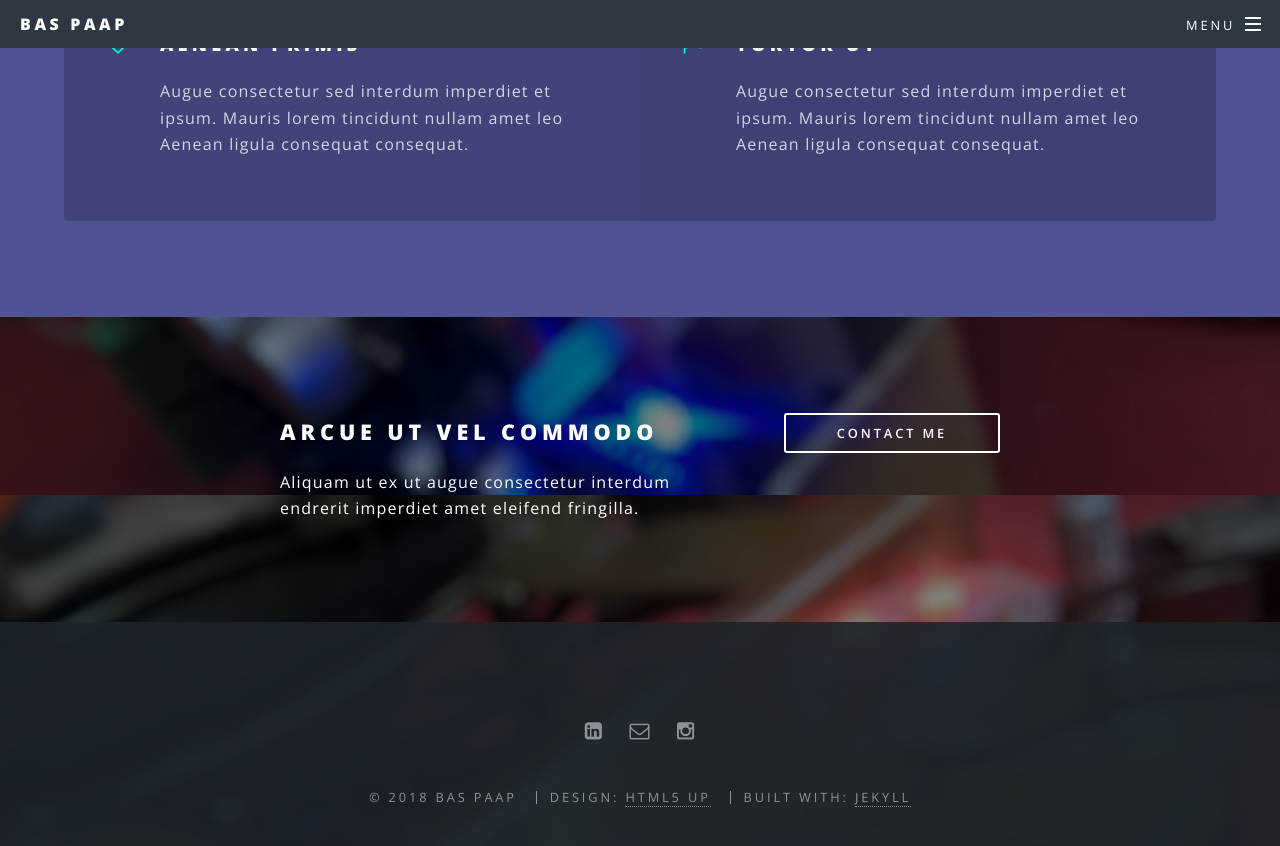
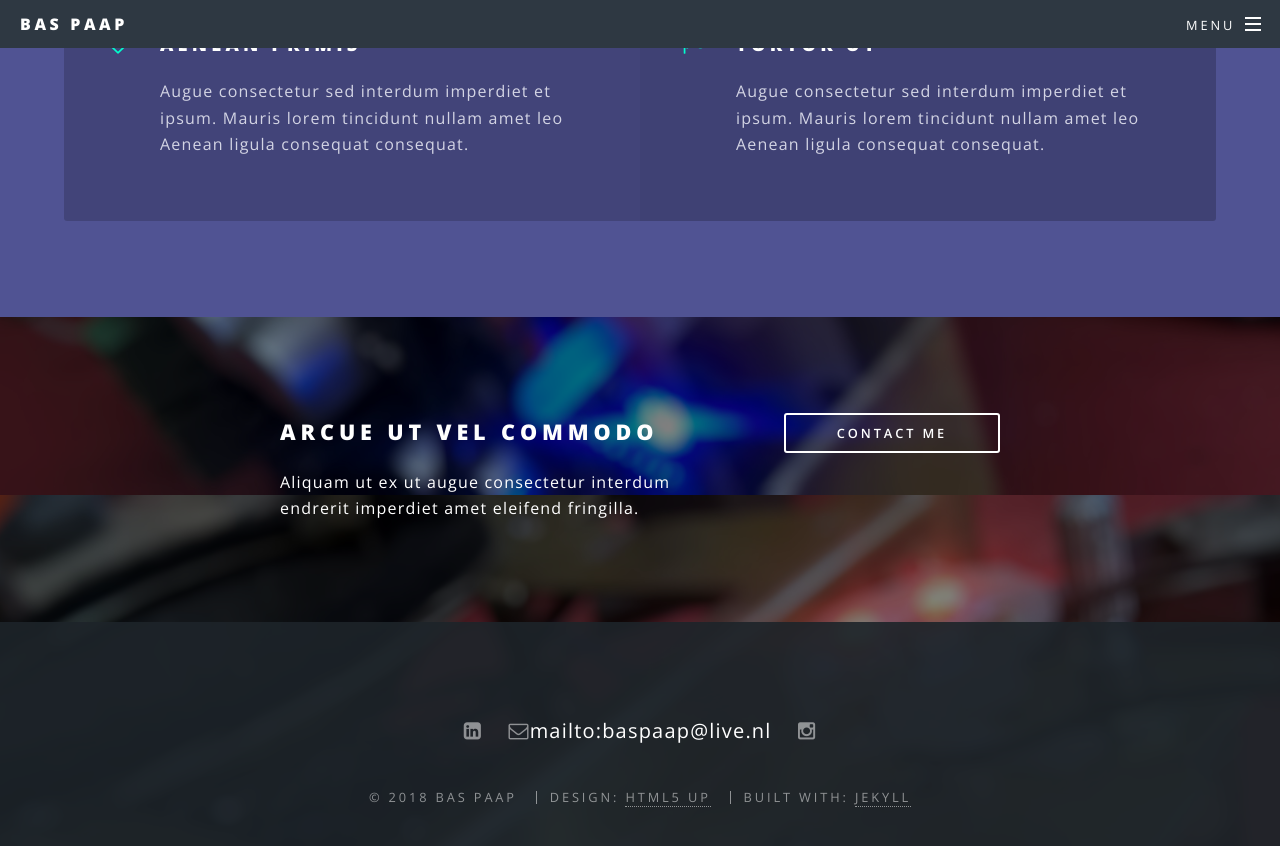
Before and after one commit to BasPaap/baspaap.github.io, a Jekyll site: the page built from index.html, in a window 1280 px wide and 900 px high, scrolled down 4005 px. Shown: the top 846 px of the window. Built offline with Jekyll 4.4.1, drawn with Linux system fonts in a browser that asks for light colours.

Commit message:
Changed email button href

```diff
--- a/_includes/footer.html
+++ b/_includes/footer.html
@@ -4,8 +4,8 @@
     {% for socloc in site.social %}
     {% if socloc[1] %}
     {% if socloc[0] == 'email' %}
-    <li><a target="_blank" href="{{ socloc[1] }}" class="icon fa-envelope-o"
-           ><span class="label">E-mail</span></a></li>
+    <li><a target="_blank" href="{{ site.social.email }}" class="icon fa-envelope-o"
+           ><span class="label">E-mail</span></a>{{ site.social.email }}</li>
     {% else %}
     <li><a target="_blank" href="{{ socloc[1] }}" class="icon fa-{{ socloc[0] }}"
            ><span class="label">{{ socloc[0] }}</span></a></li>
```
